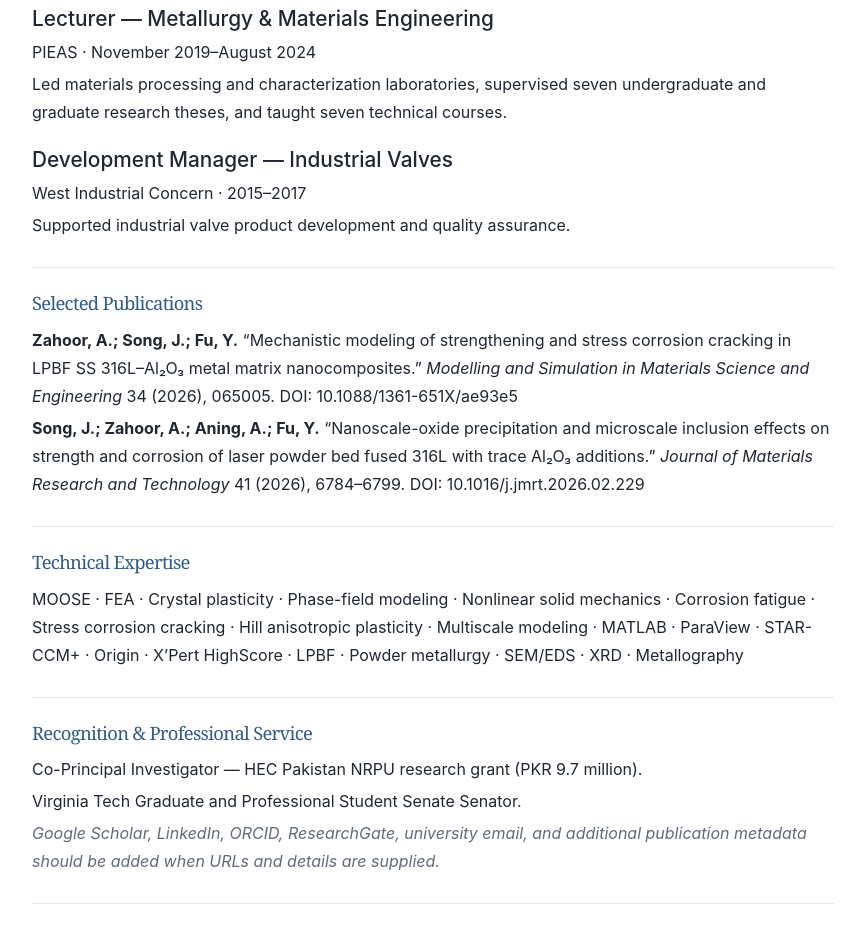
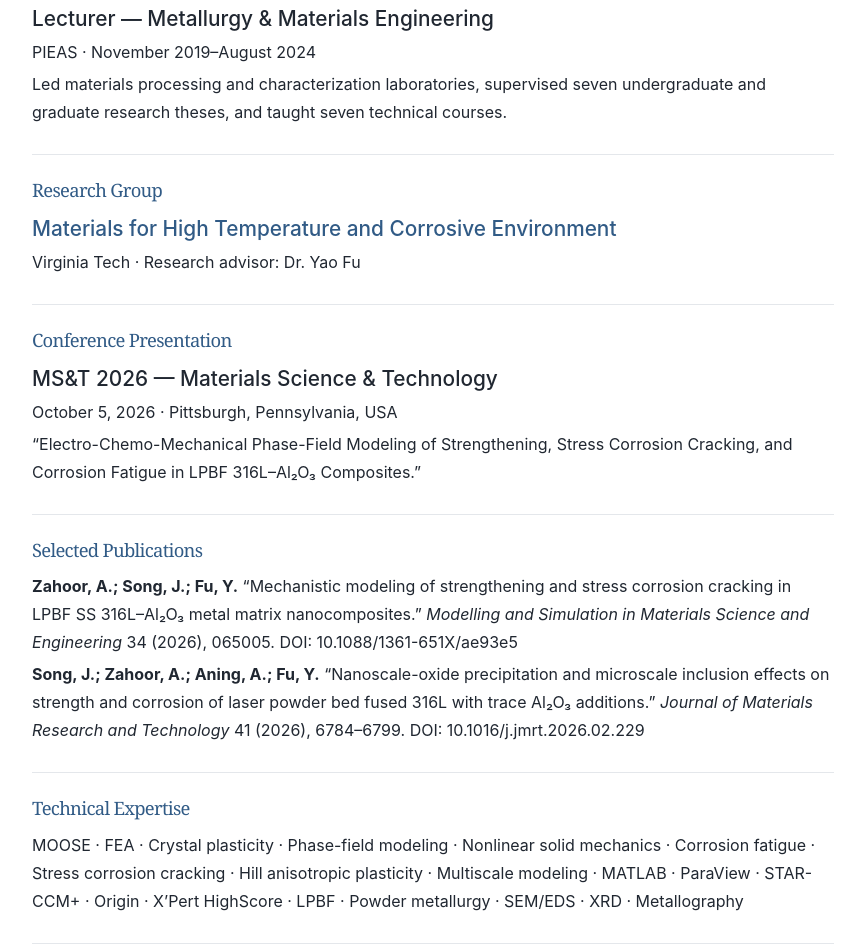
Before and after one commit to Aqab123/Aqab.github.io, a plain HTML site: page cv.html in a window 1280 px wide. Shown: the part 1274-2224 px from the top of the page, without its empty margins (207-1072 px from the left). Drawn offline with Linux system fonts and the light colour scheme.

Commit message:
Add education, experience, MS&T 2026 and Virginia Tech research group

```diff
--- a/cv.html
+++ b/cv.html
@@ -49,9 +49,9 @@
         <p>PhD Candidate · Expected December 2027</p>
         <p>Research focus: computational mechanics, crystal plasticity, phase-field modeling</p>
         <h3 style="margin-top:18px;">MS, Materials Engineering — PIEAS, Pakistan</h3>
-        <p>2019 · Gold Medal · GPA 3.81/4.00</p>
+        <p>2019</p>
         <h3 style="margin-top:18px;">BS, Metallurgy &amp; Materials Engineering — University of the Punjab</h3>
-        <p>2015 · Bronze Medal · GPA 3.66/4.00</p>
+        <p>2015</p>
       </section>
 
       <section class="cv-section">
@@ -71,11 +71,19 @@
         <h3>Lecturer — Metallurgy &amp; Materials Engineering</h3>
         <p>PIEAS · November 2019–August 2024</p>
         <p>Led materials processing and characterization laboratories, supervised seven undergraduate and graduate research theses, and taught seven technical courses.</p>
-        <h3 style="margin-top:18px;">Development Manager — Industrial Valves</h3>
-        <p>West Industrial Concern · 2015–2017</p>
-        <p>Supported industrial valve product development and quality assurance.</p>
       </section>
 
+      <section class="cv-section">
+        <h2>Research Group</h2>
+        <h3><a href="https://www.aoe.vt.edu/people/faculty/fu/materials-for-high-temperature-and-corrosive-environment.html">Materials for High Temperature and Corrosive Environment</a></h3>
+        <p>Virginia Tech · Research advisor: Dr. Yao Fu</p>
+      </section>
+      <section class="cv-section">
+        <h2>Conference Presentation</h2>
+        <h3>MS&amp;T 2026 — Materials Science &amp; Technology</h3>
+        <p>October 5, 2026 · Pittsburgh, Pennsylvania, USA</p>
+        <p>“Electro-Chemo-Mechanical Phase-Field Modeling of Strengthening, Stress Corrosion Cracking, and Corrosion Fatigue in LPBF 316L–Al₂O₃ Composites.”</p>
+      </section>
       <section class="cv-section">
         <h2>Selected Publications</h2>
         <p><strong>Zahoor, A.; Song, J.; Fu, Y.</strong> “Mechanistic modeling of strengthening and stress corrosion cracking in LPBF SS 316L–Al₂O₃ metal matrix nanocomposites.” <em>Modelling and Simulation in Materials Science and Engineering</em> 34 (2026), 065005. DOI: 10.1088/1361-651X/ae93e5</p>
@@ -87,12 +95,6 @@
         <p>MOOSE · FEA · Crystal plasticity · Phase-field modeling · Nonlinear solid mechanics · Corrosion fatigue · Stress corrosion cracking · Hill anisotropic plasticity · Multiscale modeling · MATLAB · ParaView · STAR-CCM+ · Origin · X’Pert HighScore · LPBF · Powder metallurgy · SEM/EDS · XRD · Metallography</p>
       </section>
 
-      <section class="cv-section">
-        <h2>Recognition &amp; Professional Service</h2>
-        <p>Co-Principal Investigator — HEC Pakistan NRPU research grant (PKR 9.7 million).</p>
-        <p>Virginia Tech Graduate and Professional Student Senate Senator.</p>
-        <p class="placeholder">Google Scholar, LinkedIn, ORCID, ResearchGate, university email, and additional publication metadata should be added when URLs and details are supplied.</p>
-      </section>
     </main>
   </body>
 </html>
```
